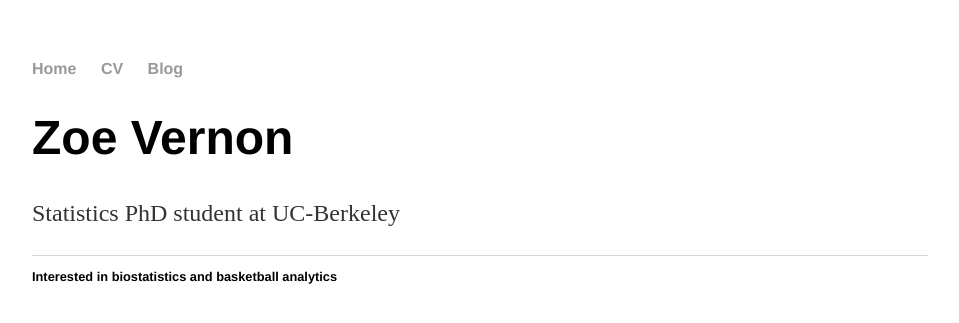
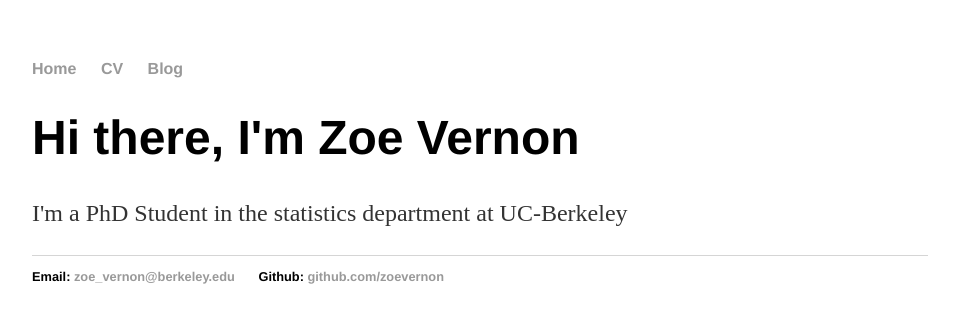
Before and after one commit to zoevernon/Personal-website, a Jekyll site: the page built from index.html, in a window 1280 px wide. Shown: the top 323 px of the page, without its empty margins (160-1119 px from the left). Built offline with Jekyll 4.4.1, drawn with Linux system fonts in a browser that asks for light colours.

Commit message:
Update index.html

```diff
--- a/index.html
+++ b/index.html
@@ -1,28 +1,8 @@
-<!DOCTYPE html>
-<html>
-	<head>
-		<title>Zoe Vernon</title>
-		<!-- link to main stylesheet -->
-		<link rel="stylesheet" type="text/css" href="/css/main.css">
-	</head>
-	<body>
-		<nav>
-    		<ul>
-        		<li><a href="/">Home</a></li>
-        		<li><a href="/cv">CV</a></li>
-        		<li><a href="/blog">Blog</a></li>
-    		</ul>
-		</nav>
-		<div class="container">
-    		<div class="blurb">
-        		<h1>Zoe Vernon</h1>
-				<p>Statistics PhD student at UC-Berkeley</p>
-    		</div><!-- /.blurb -->
-		</div><!-- /.container -->
-		<footer>
-    		<ul>
-        		<li>Interested in biostatistics and basketball analytics</li>
-			</ul>
-		</footer>
-	</body>
-</html>
+---
+layout: default
+title: Zoe Vernon
+---
+<div class="blurb">
+	<h1>Hi there, I'm Zoe Vernon</h1>
+	<p>I'm a PhD Student in the statistics department at UC-Berkeley</p>
+</div><!-- /.blurb -->
```
